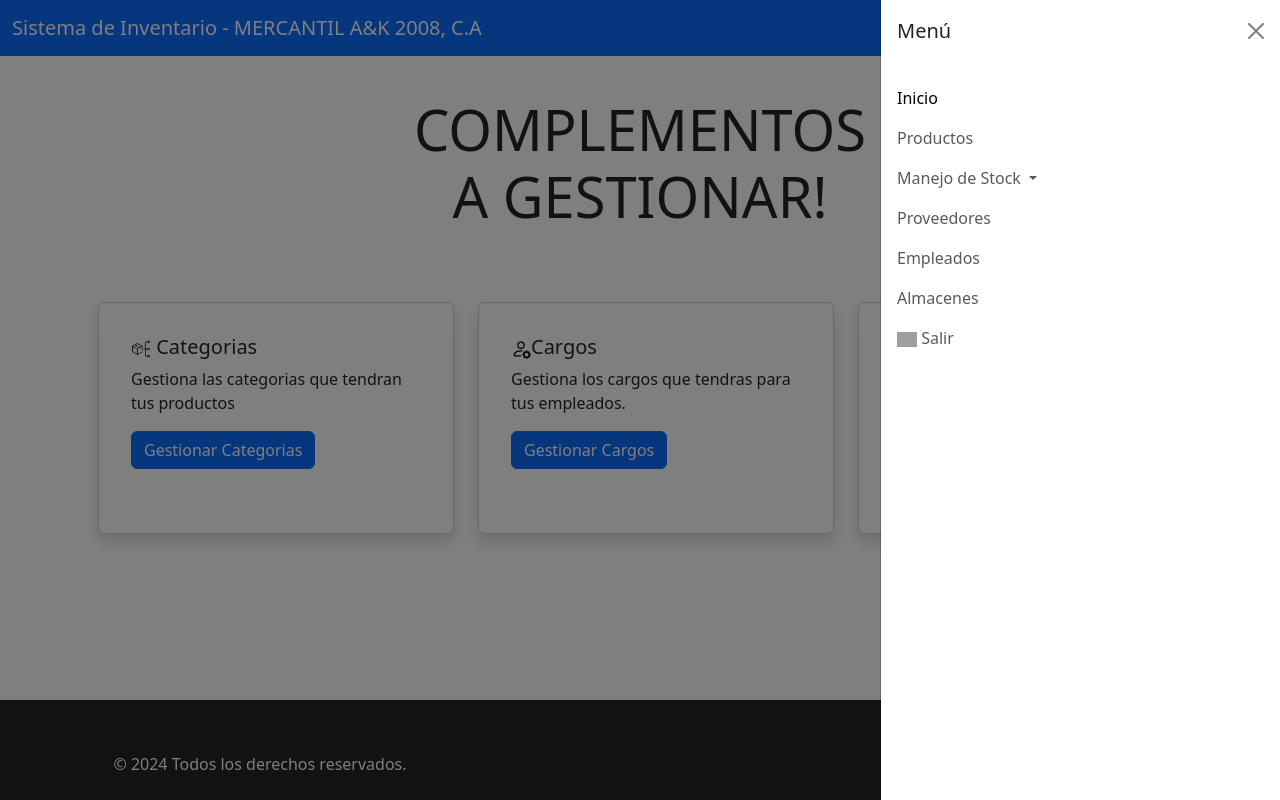
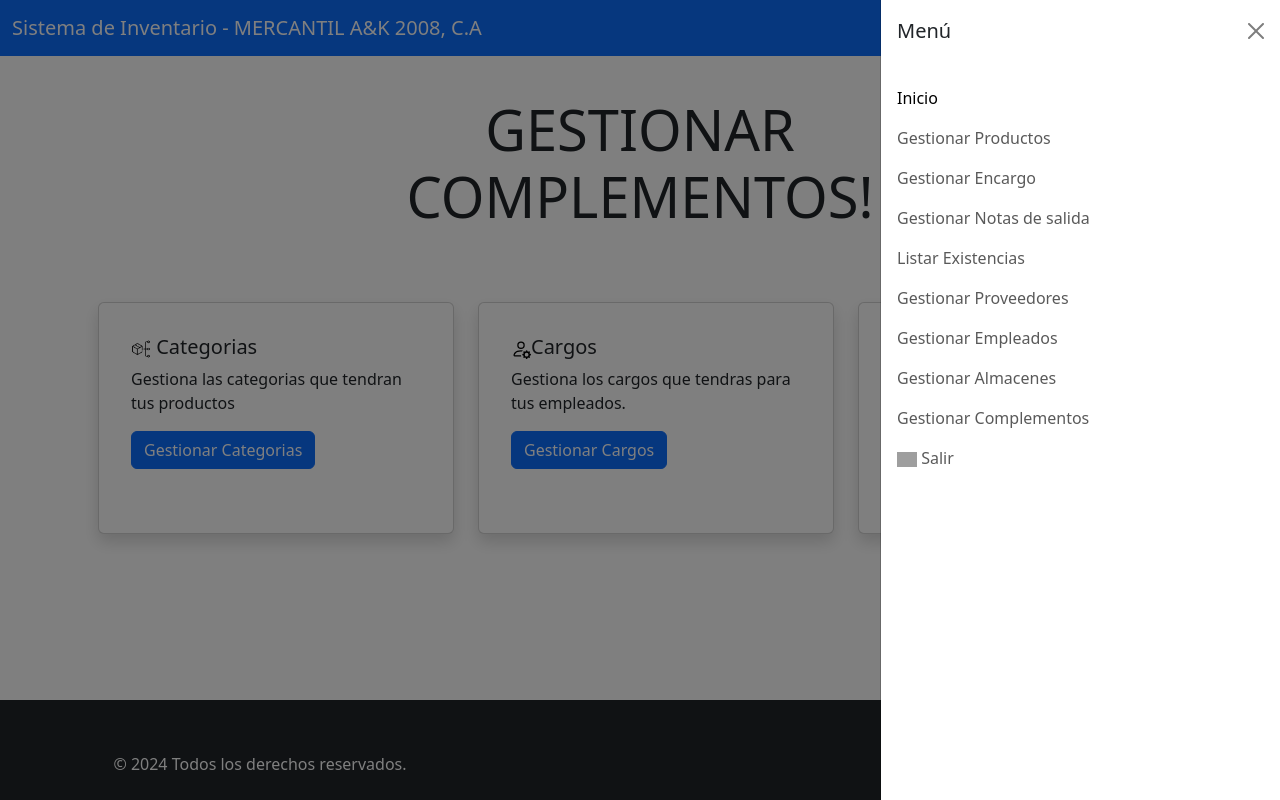
Before and after one commit to rijalss/Proyecto-universidad, a PHP site: page /index.php?pagina=complemento in a window 1280 px wide, after a click that opens the changed part. Run offline with PHP 8.4, Linux system fonts and the light colour scheme; some libraries are stand-ins or nearby versions; grey boxes are pictures that could not be loaded.

Commit message:
Modificación en la vista de proveedor
1. Se modificó la DataTable para que se vea mejor el boton de eliminar y editar, al igual que el search y el lenghtMenu
2. Cambio de gestionar existencia a listar existencia
3. Creación de nueva carpeta para liberarias llamada lib
4. Cambio de algunos nombres en principal.php y el menu
5. Cambio en la validación de correo en proveedor.js

Errores por arreglar:

1. Añadir el nuevo tipo de validaciones de la clase de hoy
2. Añadir los mensajes por sweetalert2

```diff
--- a/public/components/menu.php
+++ b/public/components/menu.php
@@ -15,29 +15,28 @@
                         <a class="nav-link active" aria-current="page" href="?pagina=principal">Inicio</a>
                     </li>
                     <li class="nav-item">
-                        <a class="nav-link" href="?pagina=producto">Productos</a>
+                        <a class="nav-link" href="?pagina=producto">Gestionar Productos</a>
                     </li>
-                    <li class="nav-item dropdown">
-                        <a class="nav-link dropdown-toggle" href="#" role="button" data-bs-toggle="dropdown" aria-expanded="false">
-                            Manejo de Stock
-                        </a>
-                        <ul class="dropdown-menu">
-                            <li><a class="dropdown-item" href="?pagina=entrada">Encargo</a></a></li>
-                            <li><a class="dropdown-item" href="?pagina=salida">Notas de salida</a></li>
-                            <li>
-                                <hr class="dropdown-divider">
-                            </li>
-                            <li><a class="dropdown-item" href="?pagina=existencia"> Ver Existencias</a></li>
-                        </ul>
+                    <li>
+                        <a class="nav-link" href="?pagina=entrada">Gestionar Encargo</a>
+                    </li>
+                    <li>
+                        <a class="nav-link" href="?pagina=salida">Gestionar Notas de salida</a>
+                    </li>
+                    <li>
+                        <a class="nav-link" href="?pagina=existencia">Listar Existencias</a>
                     </li>
                     <li class="nav-item">
-                        <a class="nav-link" href="?pagina=proveedor">Proveedores</a>
+                        <a class="nav-link" href="?pagina=proveedor">Gestionar Proveedores</a>
                     </li>
                     <li class="nav-item">
-                        <a class="nav-link" href="?pagina=empleado">Empleados</a>
+                        <a class="nav-link" href="?pagina=empleado">Gestionar Empleados</a>
                     </li>
                     <li class="nav-item">
-                        <a class="nav-link" href="?pagina=almacen">Almacenes</a>
+                        <a class="nav-link" href="?pagina=almacen">Gestionar Almacenes</a>
+                    </li>
+                    <li class="nav-item">
+                        <a class="nav-link" href="?pagina=complemento">Gestionar Complementos</a>
                     </li>
                     <li class="nav-item">
                         <a class="nav-link" href="?pagina=login"><img width="20PX" src="public/img/box-arrow-left.svg" alt=""> Salir</a>
--- /dev/null
+++ b/public/lib/hola.txt
@@ -0,0 +1 @@
+Aqui irán las librerias
--- a/views/complemento.php
+++ b/views/complemento.php
@@ -17,7 +17,7 @@
 
     <!-- Title -->
     <br><br><br><br>
-    <h1 class="display-4 text-center text-uppercase font-weight-bold">Complementos <br> a Gestionar!</h1>
+    <h1 class="display-4 text-center text-uppercase font-weight-bold">Gestionar <br> Complementos!</h1>
     <?php
     /*
         session_start();
--- a/views/existencia.php
+++ b/views/existencia.php
@@ -25,7 +25,7 @@
 
 			<div class="card shadow mb-4">
 				<div class="card-header py-3">
-					<h6 class="container text-center h2 text-primary">Gestión de Existencia</h6>
+					<h6 class="container text-center h2 text-primary">Listar Existencias</h6>
 					<br>
 					<form method="post">
 						<div class="container">
@@ -98,7 +98,6 @@
 	<!-- <script src="public/js/jquery-3.7.0.js"></script>
 	<script src="public/js/jquery.dataTables.min.js"></script>
 	<script src="public/js/dataTables.bootstrap5.min.js"></script> -->
-
 	<!-- Scripts -->
 </body>
 
```
Also changed, not shown: model/proveedor.php (+8 -9 lines), public/js/proveedor.js (+32 -12 lines), views/principal.php (+6 -6 lines), views/proveedor.php (+6 -5 lines).
